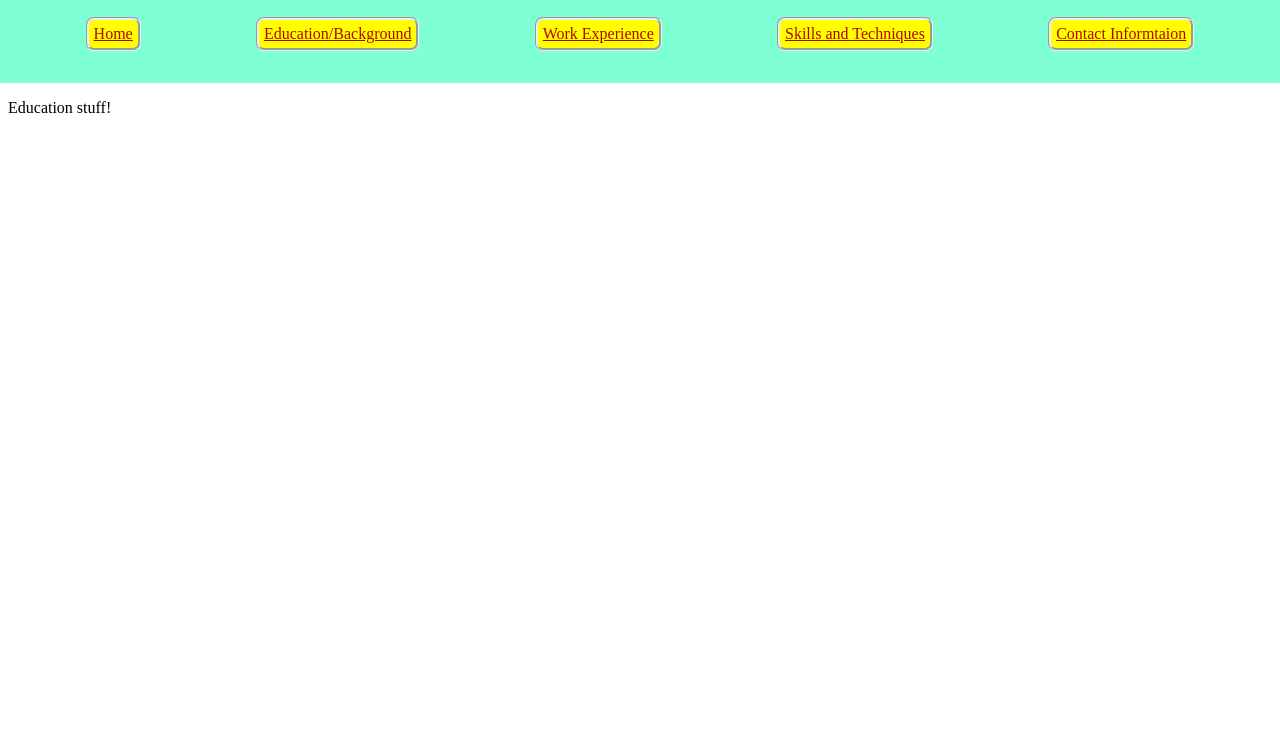
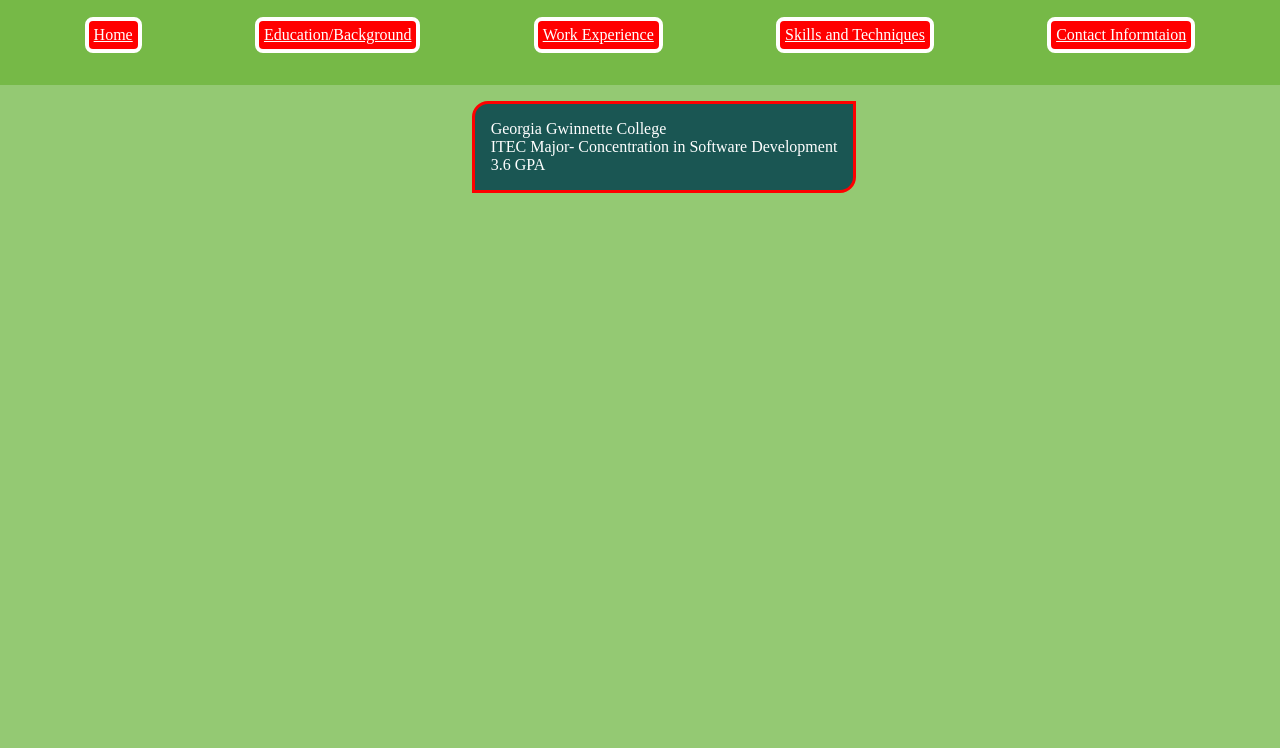
Before and after one commit to StephenWood11/webProj1, a plain HTML site: page education.html in a window 1280 px wide. Shown: the part 52-800 px from the top of the page. Drawn offline with Linux system fonts and the light colour scheme.

Commit message:
redoing all of css

```diff
--- a/contact.css
+++ /dev/null
@@ -1,36 +0,0 @@
-html, body{
-    margin: 0;
-    padding: 0;
-}
-
-header h1{
-    margin-top: 0;
-    margin-bottom: 0;
-    padding: 0;
-    background-color: rgb(63, 209, 63);
-    color: blue;
-}
-nav{
-    display: flex;
-    flex-direction: row;
-    justify-content: space-evenly;
-    padding: 2rem;
-    margin: 0;
-    margin-top: 0;
-    margin-right: 0;
-    background-color: aquamarine;
-    width: auto;
-}
-nav a{
-    border-style: groove;
-    border-radius: .5rem;
-    padding: .3rem;
-    background-color: yellow;
-    color: #b90101;
-}
-nav a:hover{
-    background-color: aqua;
-}
-nav a:active{
-    border: hidden;
-}
--- a/education.css
+++ /dev/null
@@ -1,36 +0,0 @@
-html, body{
-    margin: 0;
-    padding: 0;
-}
-
-header h1{
-    margin-top: 0;
-    margin-bottom: 0;
-    padding: 0;
-    background-color: rgb(63, 209, 63);
-    color: blue;
-}
-nav{
-    display: flex;
-    flex-direction: row;
-    justify-content: space-evenly;
-    padding: 2rem;
-    margin: 0;
-    margin-top: 0;
-    margin-right: 0;
-    background-color: aquamarine;
-    width: auto;
-}
-nav a{
-    border-style: groove;
-    border-radius: .5rem;
-    padding: .3rem;
-    background-color: yellow;
-    color: #b90101;
-}
-nav a:hover{
-    background-color: aqua;
-}
-nav a:active{
-    border: hidden;
-}
--- a/education.html
+++ b/education.html
@@ -2,13 +2,12 @@
 <html>
     <head>
         <title>Stephen Wood</title>
-        <link rel="stylesheet" href="education.css">
+        <link rel="stylesheet" href="styles.css">
     </head>
 
     <main>
         <header>
             <h1>Stephen Wood</h1>
-        </header>
             <nav>
                 <a href="index.html">Home</a>&nbsp;&nbsp;
                 <a href="education.html">Education/Background</a>&nbsp;&nbsp;
@@ -16,9 +15,13 @@
                 <a href="skills.html">Skills and Techniques</a>&nbsp;&nbsp;
                 <a href="contact.html">Contact Informtaion</a>
             </nav>
+        </header>
+
         <body>
-            <p> &nbsp;
-                Education stuff!
+            <p>
+                Georgia Gwinnette College<br>
+                ITEC Major- Concentration in Software Development<br>
+                3.6 GPA
             </p>
         </body>
     </main>
--- a/skills.css
+++ /dev/null
@@ -1,37 +0,0 @@
-html, body{
-    margin: 0;
-    padding: 0;
-}
-
-header h1{
-    margin-top: 0;
-    margin-bottom: 0;
-    padding: 0;
-    background-color: rgb(63, 209, 63);
-    color: blue;
-}
-nav{
-    display: flex;
-    flex-direction: row;
-    justify-content: space-evenly;
-    padding: 2rem;
-    margin: 0;
-    margin-top: 0;
-    margin-right: 0;
-    background-color: aquamarine;
-    width: auto;
-}
-nav a{
-    border-style: groove;
-    border-radius: .5rem;
-    padding: .3rem;
-    background-color: yellow;
-    color: #b90101;
-}
-nav a:hover{
-    background-color: aqua;
-}
-
-nav a:active{
-    border: hidden;
-}
--- a/index.css
+++ b/styles.css
@@ -1,14 +1,32 @@
 html, body{
     margin: 0;
     padding: 0;
-    margin-right: 0;
 }
-
 body{
+    display: flex;
+    justify-content: center;
     background-color: #94c973;
     color: rgb(255, 255, 255);
 }
+main{
+    display: flex;
+    flex-direction: column;
+    align-items: center;
+    width: 100%;
+}
+header{
+    display: flex;
+    flex-direction: column;
+    width: 100%;
+}
 
+header h1{
+    margin-top: 0;
+    margin-bottom: 0;
+    padding: 0;
+    background-color: rgb(63, 209, 63);
+    color: blue;
+}
 nav{
     display: flex;
     flex-direction: row;
@@ -21,14 +39,16 @@ nav{
     width: auto;
 }
 nav a{
-    border-style: groove;
+    border: .25rem solid white;
     border-radius: .5rem;
+    background-color: red;
     padding: .3rem;
-    background-color: yellow;
-    color: #b90101;
+    color: white;
 }
 nav a:hover{
-    background-color: aqua;
+    border: .25rem solid black;
+    background-color: pink;
+    color: black;
     transition: .6s;
 }
 
@@ -36,18 +56,10 @@ nav a:active{
     border: hidden;
 }
 
-header h1{
-    margin-top: 0;
-    margin-bottom: 0;
-    padding-left: 1rem;
-
-    background-color: #2f5233;
-    color: yellow;
-}
 
 p{
     padding: 1rem;
-    border: #b90101;
+    border: red;
     border-width: .2rem;
     border-style:solid;
     border-top-left-radius : 1rem;
--- a/work.css
+++ /dev/null
@@ -1,36 +0,0 @@
-html, body{
-    margin: 0;
-    padding: 0;
-}
-
-header h1{
-    margin-top: 0;
-    margin-bottom: 0;
-    padding: 0;
-    background-color: rgb(63, 209, 63);
-    color: blue;
-}
-nav{
-    display: flex;
-    flex-direction: row;
-    justify-content: space-evenly;
-    padding: 2rem;
-    margin: 0;
-    margin-top: 0;
-    margin-right: 0;
-    background-color: aquamarine;
-    width: auto;
-}
-nav a{
-    border-style: groove;
-    border-radius: .5rem;
-    padding: .3rem;
-    background-color: yellow;
-    color: #b90101;
-}
-nav a:hover{
-    background-color: aqua;
-}
-nav a:active{
-    border: hidden;
-}
```
Also changed, not shown: contact.html (+3 -2 lines), index.html (+3 -2 lines), skills.html (+3 -2 lines), work.html (+3 -2 lines). Lines whose indentation alone changed are shown as unchanged.
